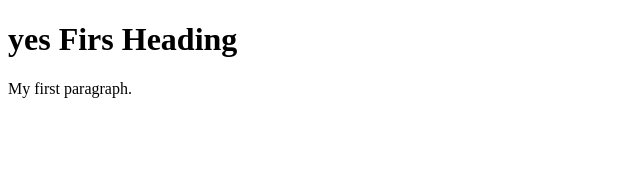
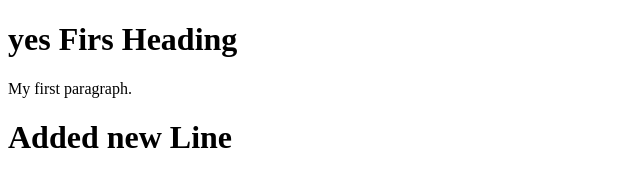
Before and after one commit to vbr1058/git_test, a plain HTML site: page Index.html in a window 1280 px wide. Shown: the whole page, without its empty margins (0-640 px from the left). Drawn offline with Linux system fonts and the light colour scheme.

Commit message:
Index.html commit

```diff
--- a/Index.html
+++ b/Index.html
@@ -5,5 +5,7 @@
 <h1> yes Firs Heading</h1>
 <p>My first paragraph.</p>
 
+<h1>Added new Line</h1>
+
 </body>
 </html>
```
